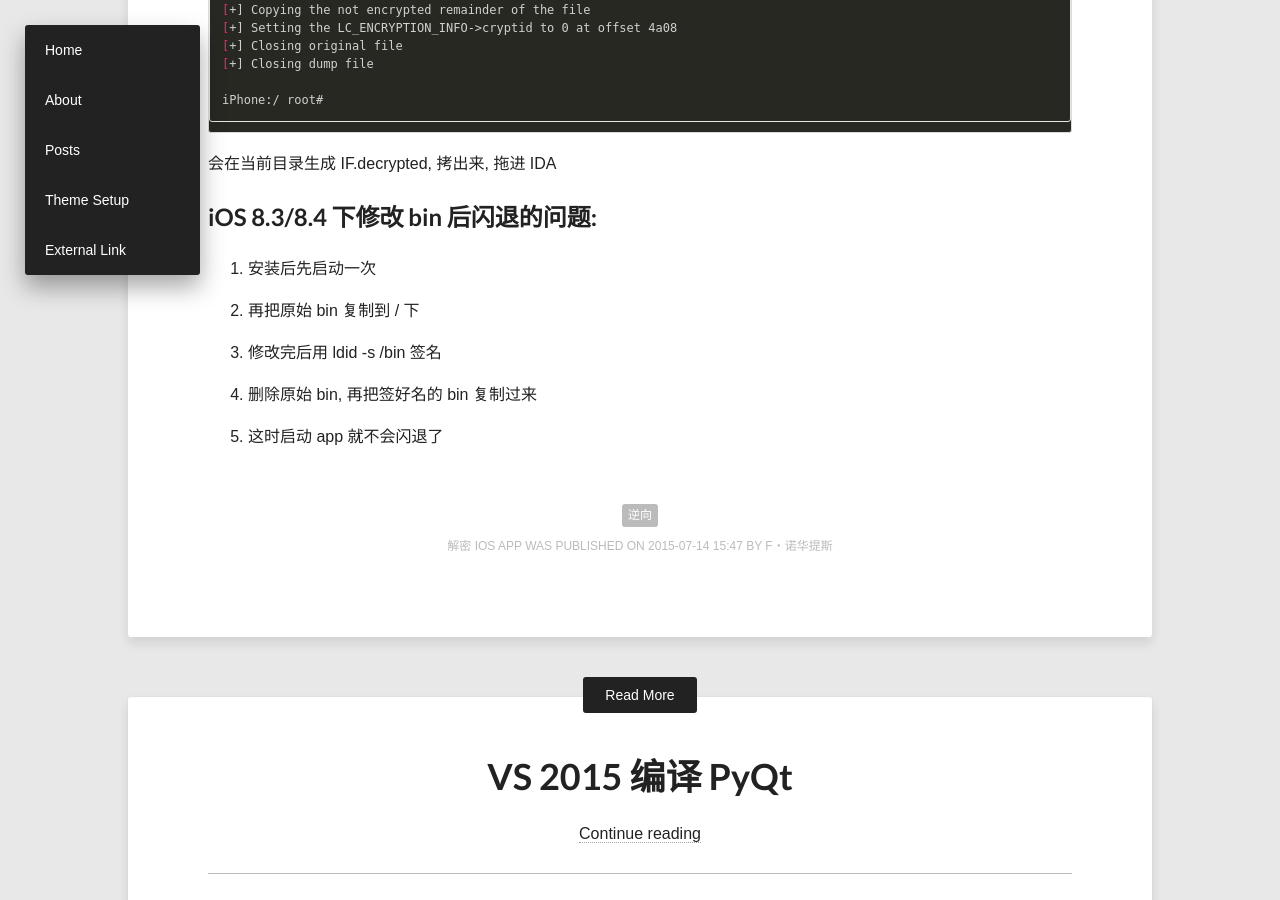
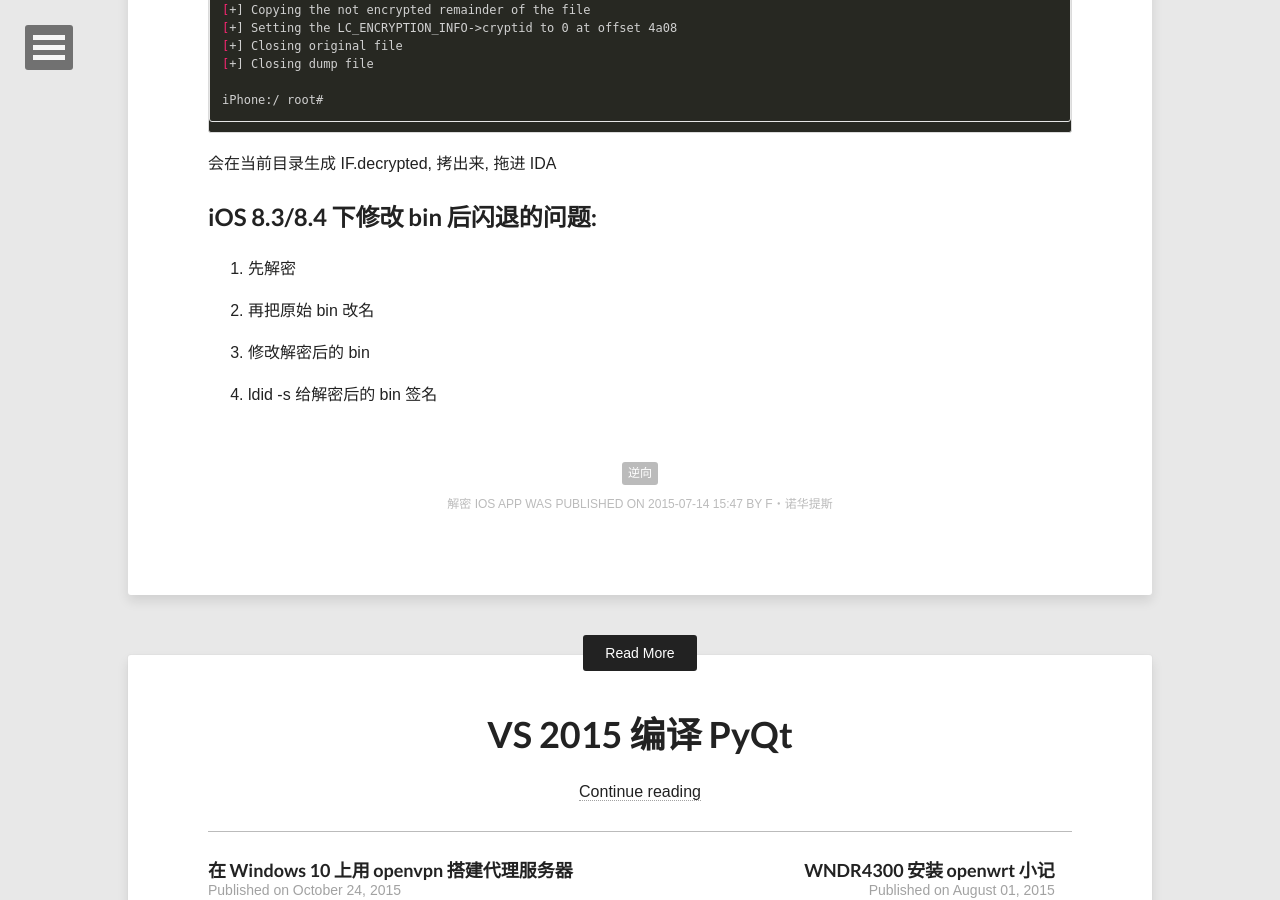
Before and after one commit to Ouroboros/Ouroboros.github.io, a Jekyll site: the page built from _posts/2015-07-14-decrypt-ios-app.md, in a window 1280 px wide and 900 px high, scrolled down 936 px. Built offline with Jekyll 4.4.1, drawn with Linux system fonts in a browser that asks for light colours; nearby versions of some CDN libraries.

Commit message:
Update 2015-07-14-decrypt-ios-app.md

```diff
--- a/_posts/2015-07-14-decrypt-ios-app.md
+++ b/_posts/2015-07-14-decrypt-ios-app.md
@@ -46,12 +46,10 @@
 
 ## iOS 8.3/8.4 下修改 bin 后闪退的问题:
 
-1. 安装后先启动一次
+1. 先解密
 
-2. 再把原始 bin 复制到 / 下
+2. 再把原始 bin 改名
 
-3. 修改完后用 ldid -s /bin 签名
+3. 修改解密后的 bin
 
-4. 删除原始 bin, 再把签好名的 bin 复制过来
-
-5. 这时启动 app 就不会闪退了
+4. ldid -s 给解密后的 bin 签名
```
